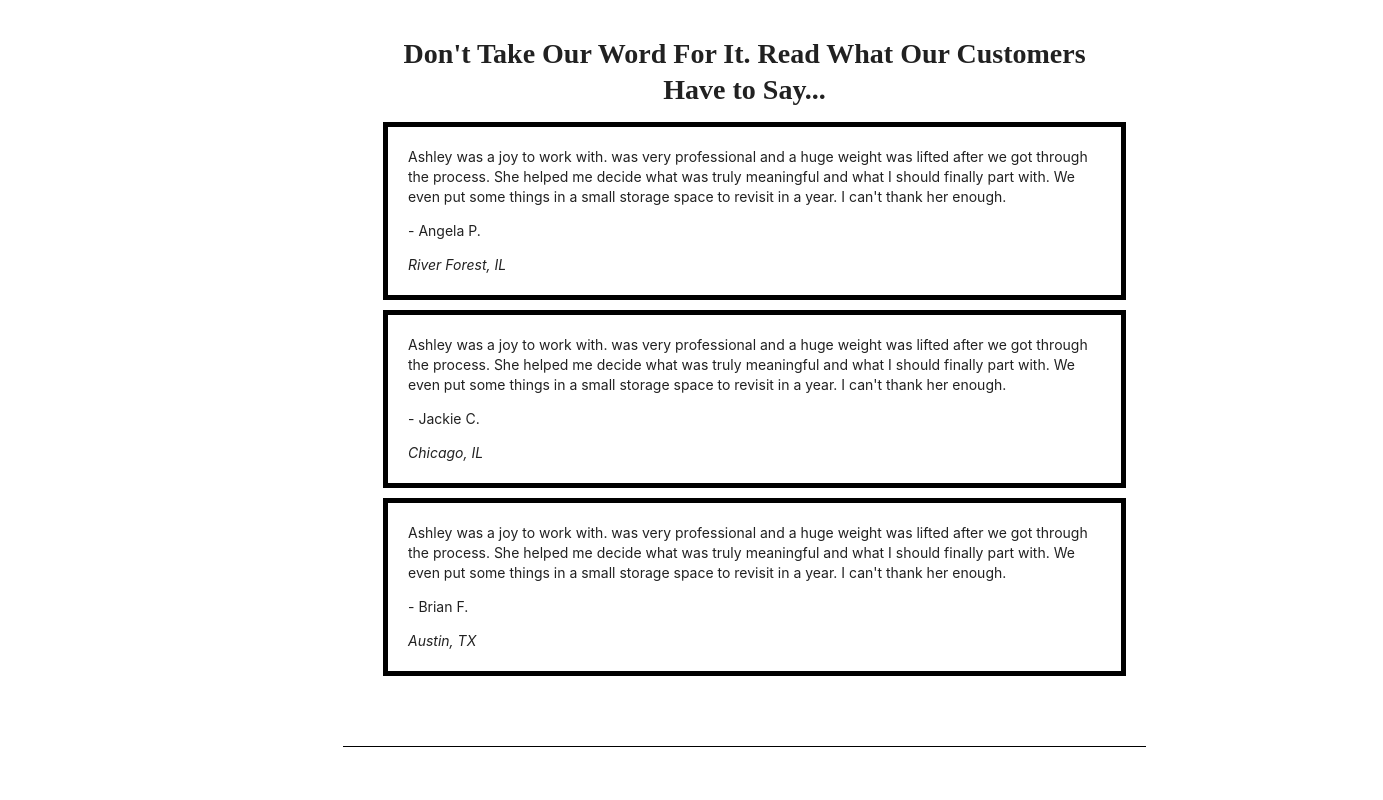
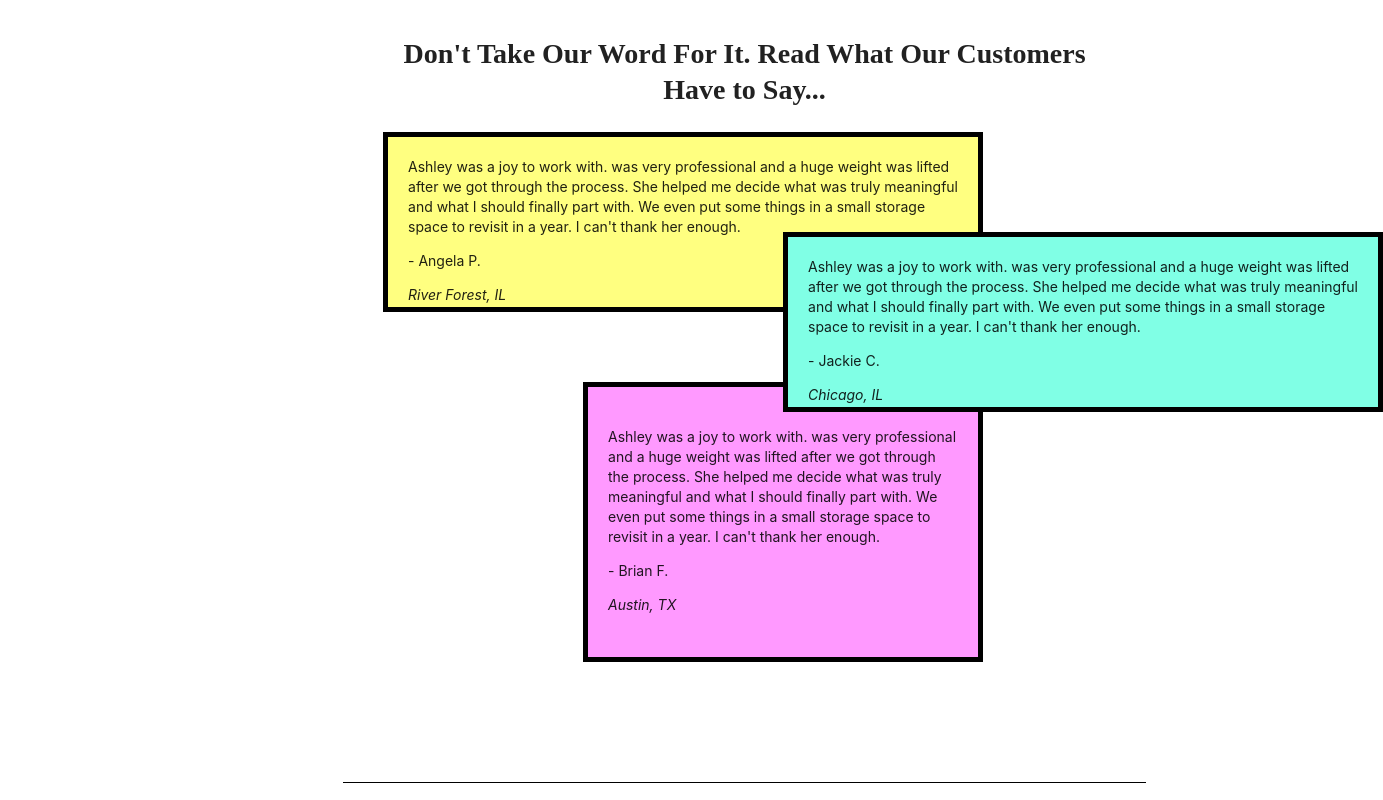
Before and after one commit to BriGuy520/second-chance-around-web, a React app: page / in a window 1280 px wide. Shown: the part 960-1760 px from the top of the page, 1383 px wide, since content can reach past the window. Built offline with nearby package versions, Linux system fonts and the light colour scheme; a web font is replaced by a local one.

Commit message:
made a cool looking layout using css grid on the home page

```diff
--- a/src/App.css
+++ b/src/App.css
@@ -83,7 +83,7 @@ h1 {
   font-weight: 100;
 }
 
-.testimonials {
+.testimonial {
   text-align: left;
   width: 100%;
   padding: 20px;
@@ -121,7 +121,7 @@ h1 {
   border: 5px solid black;
 }
 
-.service-copy h1{
+.service-copy h1 {
   font-family: 'Just Another Hand', cursive;
   font-size: 2.5em;
 }
@@ -159,20 +159,6 @@ h1 {
     opacity: 0;
   }
 
-  /* 25% {
-    max-height: 150px;
-    opacity: .25;
-  }
-
-  50% {
-    max-height: 300px;
-    opacity: .50;
-  }
-
-  75% {
-    max-height: 450px;
-    opacity: .75;
-  } */
   100% {
     max-height: 600px;
     opacity: 1;
@@ -205,7 +191,7 @@ input[type=date]::-webkit-inner-spin-button {
 
 select {
   padding: 5px;
-  margin: 5px 0;
+  margin: 5px 0 14px 0;
 }
 
 @media (min-width: 800px) {
@@ -257,6 +243,29 @@ select {
     text-align: center;
   }
 
+  .testimonials {
+    display: grid;
+    grid-template-columns: repeat(8, 200px);
+    grid-template-rows: repeat(12, 50px);
+  }
+
+  .testimonial:nth-child(1) {
+    grid-column: 1 / 4;
+    grid-row: 1 / 5;
+  }
+
+  .testimonial:nth-child(2) {
+    grid-column: 3 / 6;
+    grid-row: 3 / 7;
+    z-index: 1;
+  }
+
+  .testimonial:nth-child(3) {
+    grid-column: 2 / 4;
+    grid-row: 6 / 12;
+    padding-top: 40px;
+  }
+
   .service-provided {
     display: flex;
     flex-direction: row;
--- a/src/components/Home.js
+++ b/src/components/Home.js
@@ -1,4 +1,5 @@
 import React, { Component } from 'react';
+import { Link } from 'react-router-dom';
 
 class Home extends Component {
 
@@ -9,17 +10,20 @@ class Home extends Component {
             testimonials: [{
                     customer: "Angela P.",
                     residence: "River Forest, IL",
-                    testimony: "Ashley was a joy to work with. was very professional and a huge weight was lifted after we got through the process. She helped me decide what was truly meaningful and what I should finally part with.  We even put some things in a small storage space to revisit in a year.  I can't thank her enough."
+                    testimony: "Ashley was a joy to work with. was very professional and a huge weight was lifted after we got through the process. She helped me decide what was truly meaningful and what I should finally part with.  We even put some things in a small storage space to revisit in a year.  I can't thank her enough.",
+                    background: "#ffff80"
                 },
                 {
                     customer: "Jackie C.",
                     residence: "Chicago, IL",
-                    testimony: "Ashley was a joy to work with. was very professional and a huge weight was lifted after we got through the process. She helped me decide what was truly meaningful and what I should finally part with.  We even put some things in a small storage space to revisit in a year.  I can't thank her enough."
+                    testimony: "Ashley was a joy to work with. was very professional and a huge weight was lifted after we got through the process. She helped me decide what was truly meaningful and what I should finally part with.  We even put some things in a small storage space to revisit in a year.  I can't thank her enough.",
+                    background: "#80ffe5"
                 },
                 {
                     customer: "Brian F.",
                     residence: "Austin, TX",
-                    testimony: "Ashley was a joy to work with. was very professional and a huge weight was lifted after we got through the process. She helped me decide what was truly meaningful and what I should finally part with.  We even put some things in a small storage space to revisit in a year.  I can't thank her enough."
+                    testimony: "Ashley was a joy to work with. was very professional and a huge weight was lifted after we got through the process. She helped me decide what was truly meaningful and what I should finally part with.  We even put some things in a small storage space to revisit in a year.  I can't thank her enough.",
+                    background: "#ff99ff"
                 }]
         }
     }
@@ -27,7 +31,7 @@ class Home extends Component {
     renderTestimonials(){
         return this.state.testimonials.map(testimonial => {
             return (
-                <div className="testimonials">
+                <div className="testimonial" style={{background: testimonial.background}}>
                     <p>
                         {testimonial.testimony}
                     </p>
@@ -49,13 +53,17 @@ class Home extends Component {
                     <p>
                     The most effective method of any organizing project begins with discarding… let one of our Simplifying Specialist guide you through the difficult process of deciding what should stay and what should go.
                     </p>
-                    <button className="ui button black">
-                        Make Appointment
-                    </button>
+                    <Link to="/contact">
+                        <button className="ui button black">
+                            Make Appointment
+                        </button>
+                    </Link>
                 </div>
                 <div className="third-section section">
                     <h1>Don't Take Our Word For It. Read What Our Customers Have to Say...</h1>
-                    {this.renderTestimonials()}
+                    <div className="testimonials">
+                        {this.renderTestimonials()}
+                    </div>
                 </div>
             </div>
 
--- a/src/components/Service.js
+++ b/src/components/Service.js
@@ -8,7 +8,7 @@ const Service = ({ offerings }) => {
         <div className="service-copy">
           <h1>{offered.type}</h1>
           <p>{offered.description}</p>
-          <span>${offered.rate}/hour</span>
+          { typeof offered.rate === "number" ? <span>${offered.rate}/hour</span> : <span>{offered.rate}</span> }
         </div>
         <div className="service-photo">
           <img src={offered.picture} alt="services" />
```
